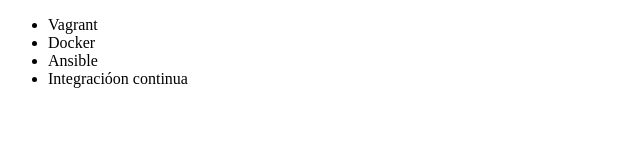
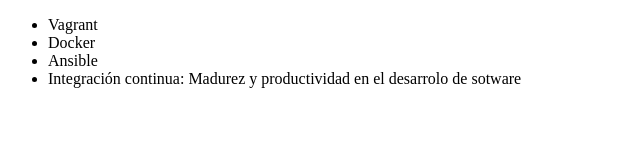
Before and after one commit to AVvalencia/Alura-Git, a plain HTML site: page index.html in a window 1280 px wide. Shown: the whole page, without its empty margins (0-640 px from the left). Drawn offline with Linux system fonts and the light colour scheme.

Commit message:
Renombrando curso de integracion continua

```diff
--- a/index.html
+++ b/index.html
@@ -9,7 +9,7 @@
          <li> Vagrant </li>
          <li> Docker </li>
          <li> Ansible </li>
-         <li> Integracióon continua </li>
+         <li> Integración continua: Madurez y productividad en el desarrolo de sotware </li>
      </ul>
 </body>
 </html>
```
